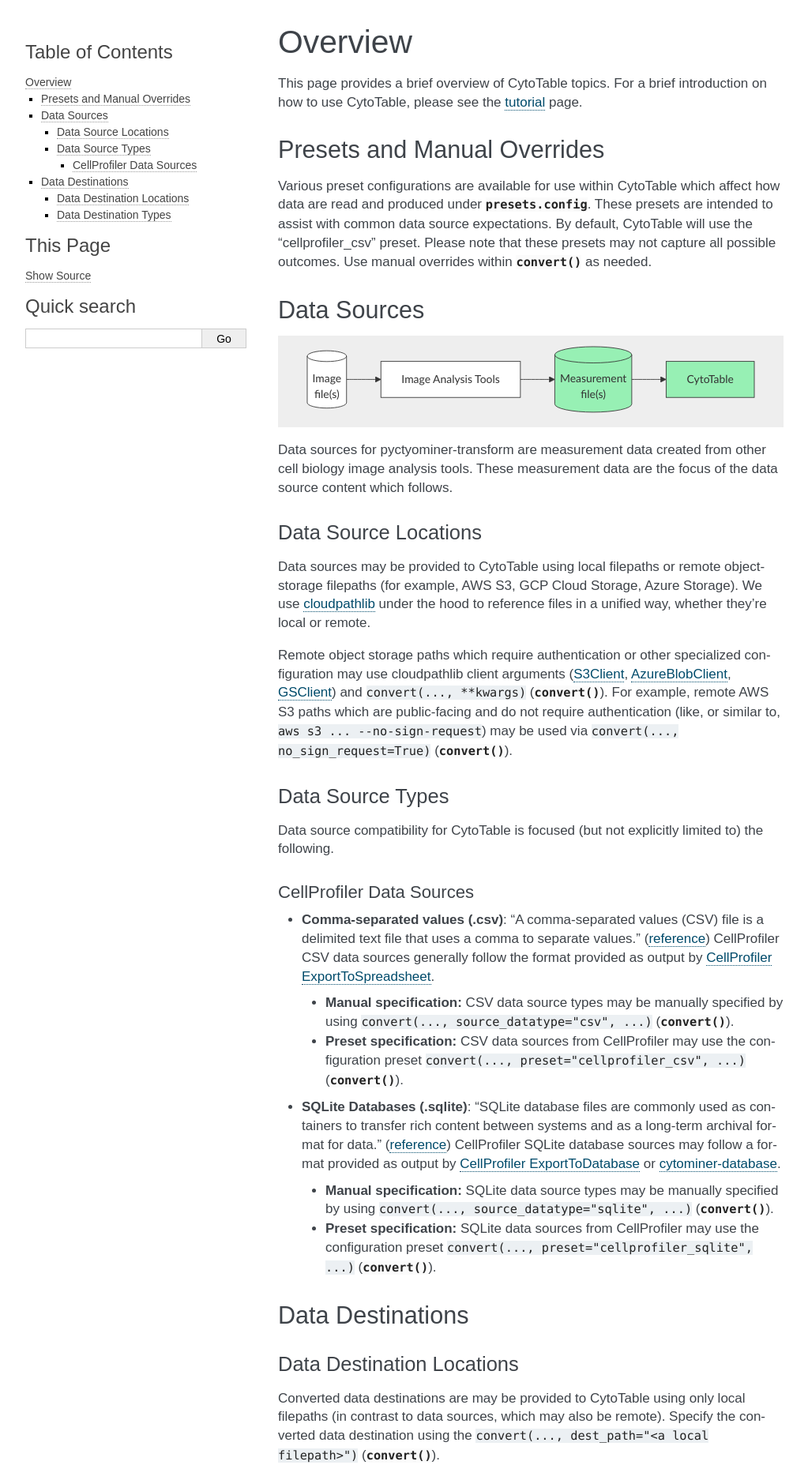
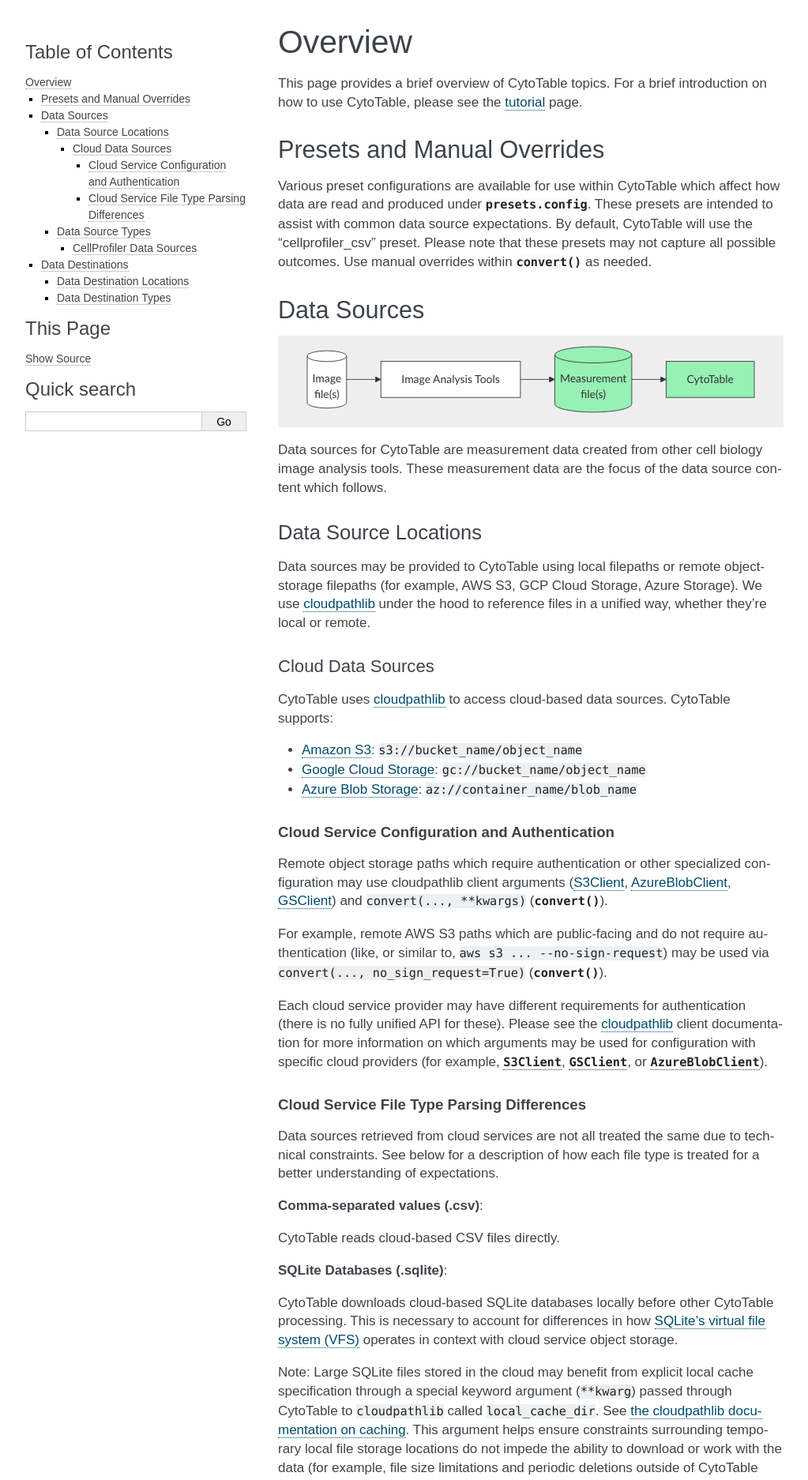
Before and after one commit to cytomining/CytoTable, a Sphinx documentation site: the page built from docs/source/overview.md, in a window 1280 px wide. Shown: the top 1874 px of the page at 79% size, without its empty margins (118-1141 px from the left). Built offline with Sphinx 7.4.7, drawn with Linux system fonts in a browser that asks for light colours; some of the changed text lies outside the part shown.

Commit message:
Increase documentation on cloud-based data sources (#138)
* update pycytominer-transform mentions

* update docs on cloud sources

* add custom css for h5 header display

* add issue link

* enhance cloud auth mentions

* Apply suggestions from code review

Co-authored-by: Gregory Way <gregory.way@gmail.com>

* simplify subheader for cloud data sources

---------

Co-authored-by: Gregory Way <gregory.way@gmail.com>

````diff
--- /dev/null
+++ b/docs/source/_static/custom.css
@@ -0,0 +1,4 @@
+div.body h5 {
+    font-size: 110%;
+    font-weight: bold;
+}
--- a/docs/source/conf.py
+++ b/docs/source/conf.py
@@ -78,3 +78,7 @@
 
 # enable anchor creation
 myst_heading_anchors = 3
+
+# add custom css
+html_static_path = ["_static"]
+html_css_files = ["custom.css"]
--- a/docs/source/overview.md
+++ b/docs/source/overview.md
@@ -25,7 +25,7 @@
     classDef green fill:#97F0B4,stroke:#333
 ```
 
-Data sources for pyctyominer-transform are measurement data created from other cell biology image analysis tools.
+Data sources for CytoTable are measurement data created from other cell biology image analysis tools.
 These measurement data are the focus of the data source content which follows.
 
 ### Data Source Locations
@@ -33,10 +33,50 @@
 ```{eval-rst}
 Data sources may be provided to CytoTable using local filepaths or remote object-storage filepaths (for example, AWS S3, GCP Cloud Storage, Azure Storage).
 We use `cloudpathlib <https://cloudpathlib.drivendata.org/~latest/>`_  under the hood to reference files in a unified way, whether they're local or remote.
+```
 
+#### Cloud Data Sources
+
+CytoTable uses [cloudpathlib](https://cloudpathlib.drivendata.org/~latest/) to access cloud-based data sources.
+CytoTable supports:
+
+- [Amazon S3](https://en.wikipedia.org/wiki/Amazon_S3): `s3://bucket_name/object_name`
+- [Google Cloud Storage](https://en.wikipedia.org/wiki/Google_Cloud_Storage): `gc://bucket_name/object_name`
+- [Azure Blob Storage](https://en.wikipedia.org/wiki/Microsoft_Azure#Storage_services): `az://container_name/blob_name`
+
+##### Cloud Service Configuration and Authentication
+
+```{eval-rst}
 Remote object storage paths which require authentication or other specialized configuration may use cloudpathlib client arguments (`S3Client <https://cloudpathlib.drivendata.org/~latest/api-reference/s3client/>`_, `AzureBlobClient <https://cloudpathlib.drivendata.org/~latest/api-reference/azblobclient/>`_, `GSClient <https://cloudpathlib.drivendata.org/~latest/api-reference/gsclient/>`_) and :code:`convert(..., **kwargs)` (:mod:`convert() <cytotable.convert.convert>`).
+
 For example, remote AWS S3 paths which are public-facing and do not require authentication (like, or similar to, :code:`aws s3 ... --no-sign-request`) may be used via :code:`convert(..., no_sign_request=True)` (:mod:`convert() <cytotable.convert.convert>`).
 ```
+
+Each cloud service provider may have different requirements for authentication (there is no fully unified API for these).
+Please see the [cloudpathlib](https://cloudpathlib.drivendata.org/~latest/) client documentation for more information on which arguments may be used for configuration with specific cloud providers (for example, [`S3Client`](https://cloudpathlib.drivendata.org/stable/api-reference/s3client/), [`GSClient`](https://cloudpathlib.drivendata.org/stable/api-reference/gsclient/), or [`AzureBlobClient`](https://cloudpathlib.drivendata.org/stable/api-reference/azblobclient/)).
+
+##### Cloud Service File Type Parsing Differences
+
+Data sources retrieved from cloud services are not all treated the same due to technical constraints.
+See below for a description of how each file type is treated for a better understanding of expectations.
+
+__Comma-separated values (.csv)__:
+
+CytoTable reads cloud-based CSV files directly.
+
+__SQLite Databases (.sqlite)__:
+
+CytoTable downloads cloud-based SQLite databases locally before other CytoTable processing.
+This is necessary to account for differences in how [SQLite's virtual file system (VFS)](https://www.sqlite.org/vfs.html) operates in context with cloud service object storage.
+
+Note: Large SQLite files stored in the cloud may benefit from explicit local cache specification through a special keyword argument (`**kwarg`) passed through CytoTable to `cloudpathlib` called `local_cache_dir`. See [the cloudpathlib documentation on caching](https://cloudpathlib.drivendata.org/~latest/caching/#keeping-the-cache-around).
+This argument helps ensure constraints surrounding temporary local file storage locations do not impede the ability to download or work with the data (for example, file size limitations and periodic deletions outside of CytoTable might be encountered within default OS temporary file storage locations).
+
+```{eval-rst}
+A quick example of how this argument is used: :code:`convert(..., local_cache_dir="non_temporary_directory", ...)` (:mod:`convert() <cytotable.convert.convert>`).
+```
+
+Future work to enable direct SQLite data access from cloud locations for CytoTable will be documented within GitHub issue [CytoTable/#70](https://github.com/cytomining/CytoTable/issues/70).
 
 ### Data Source Types
 
````
Also changed, not shown: docs/source/architecture.data.md (+4 -4 lines), 2 other files.
